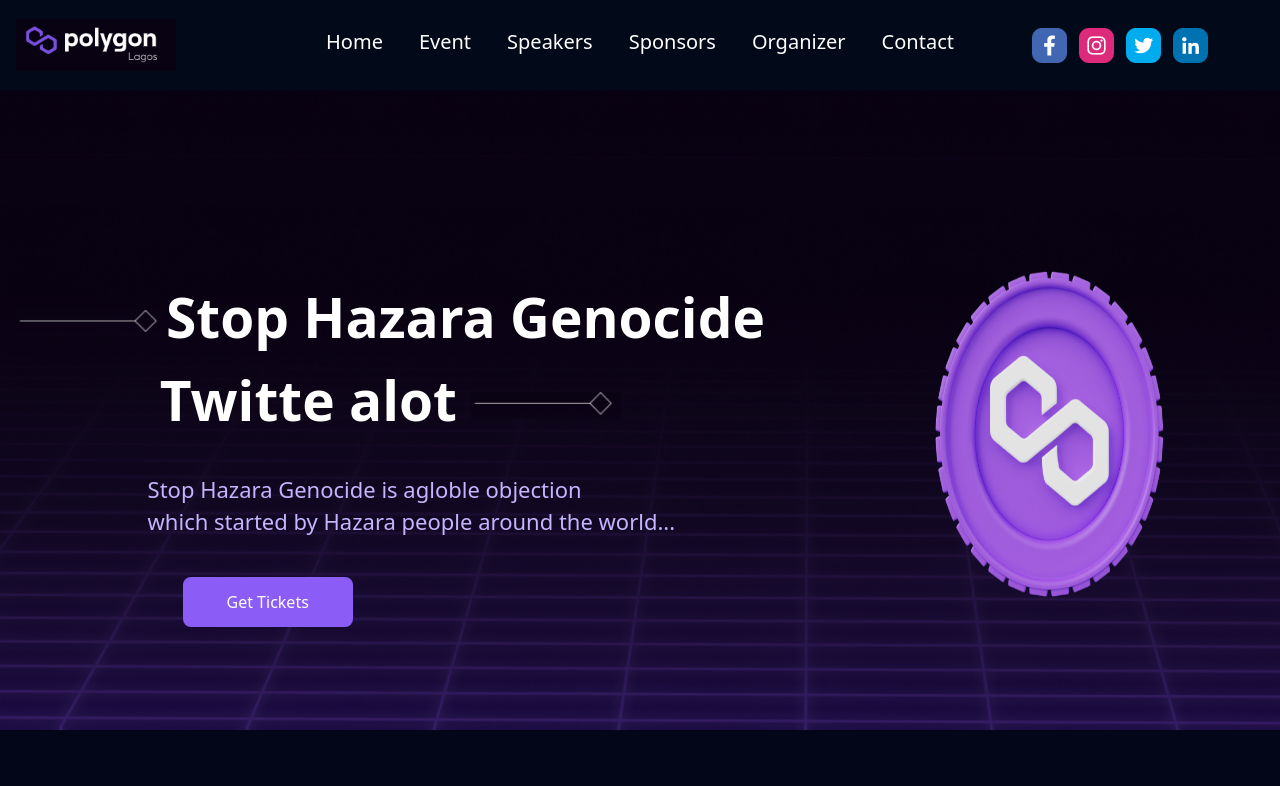
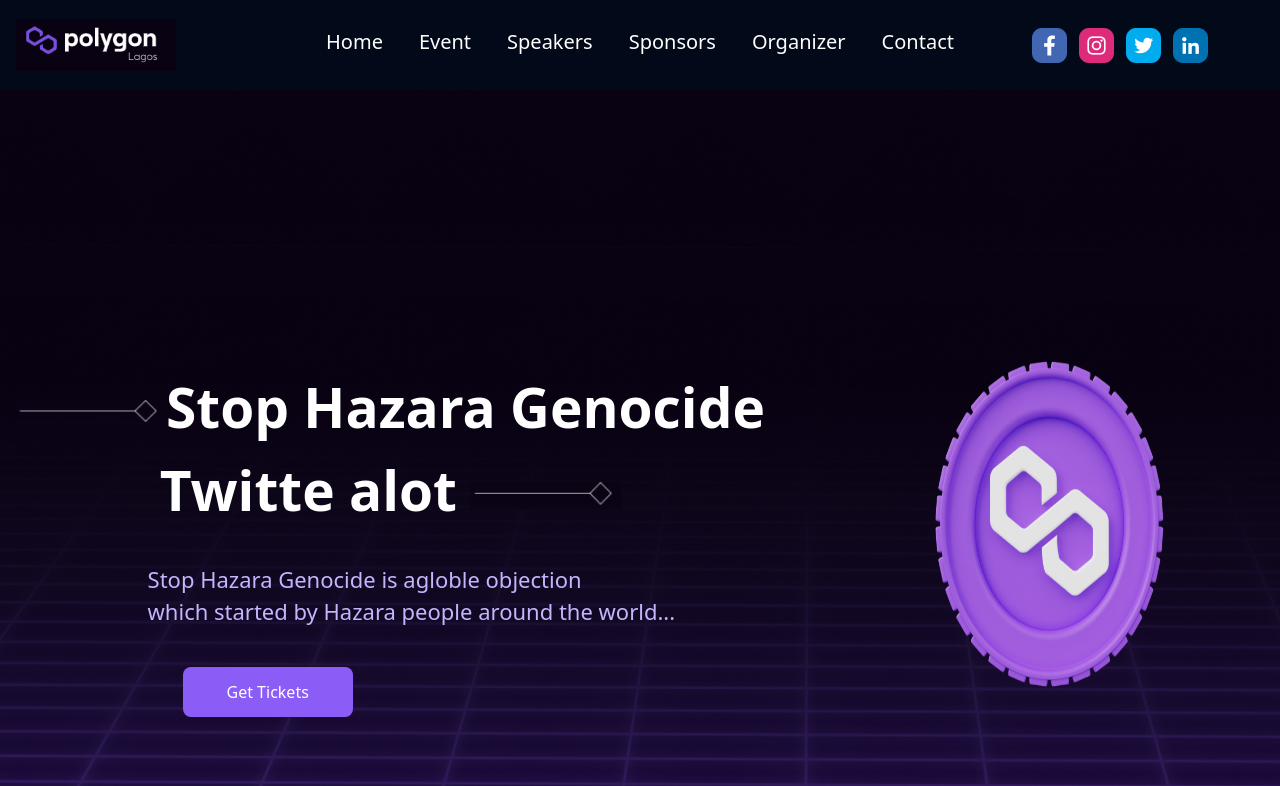
Before and after one commit to NazifaRahimy/ploygon, a React (Vite) app: page / in a window 1280 px wide. Shown: the top 786 px of the page. Built offline with nearby package versions, Linux system fonts and the light colour scheme.

Commit message:
change some style

```diff
--- a/src/App.jsx
+++ b/src/App.jsx
@@ -10,7 +10,8 @@ import { useState } from "react";
 function App() {
   const [click ,setClick] = useState(false)
   return (
-    < div className="bg-[#020618]">
+    <div className="absolute w-[100%] top-[0%] left-[0%] 2x:w-[100%] 2xl:bg-red-300  border-box">
+      < div className="relative mx-auto bg-[#020618] w-[100%] h-auto sm:w-[100%] sm:h-auto md:w-[100%] md:h-[100%] lg:w-[100%] lg:h-auto xl:w-[100%] xl:h-auto 2xl:w-[1366px] 2xl:h-auto ">
         <Navbar />
         <Home />
         <Event />
@@ -25,6 +26,7 @@ function App() {
         <button  onClick={()=>setClick(!click)}
         className='button w-1/2 h-20 flex items-center mx-auto justify-center text-3xl font-bold duration-300 bg-purple-500 hover:bg-purple-600 text-white text-center  le'>{click ? 'be the best always' : 'Click me!'}</button>
     </div>
+    </div>
   )
 }
 
--- a/src/comm/NavBar.jsx
+++ b/src/comm/NavBar.jsx
@@ -31,7 +31,7 @@ const Navbar = () => {
     ]
     return (
         <>
-        <div className="  w-full h-[90px] flex items-center  text-white justify-between bg-[#020918]  px-4 box-border fixed z-50 ">
+        <div className="  w-[100%] h-[90px] flex items-center  text-white justify-between bg-[#020918]  px-4 box-border sticky top-0 z-50 ">
             <div>
                <img src="assets/lagos/longlago.PNG" alt="longlago"  className=' w-[160px] '  />
             </div>
```
